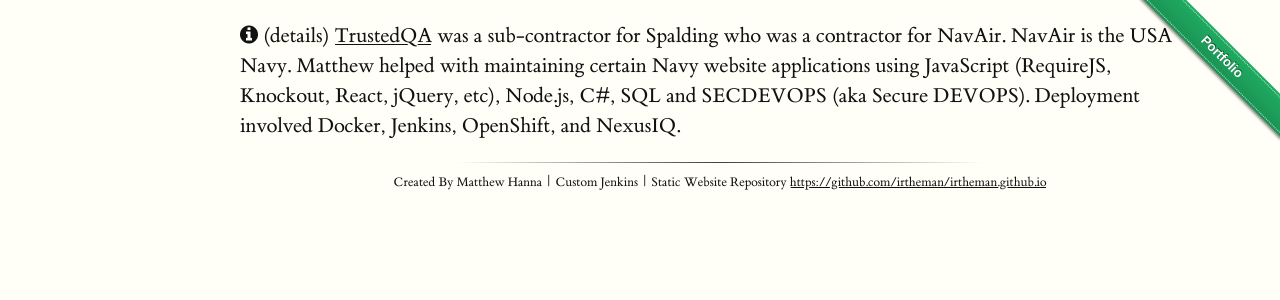
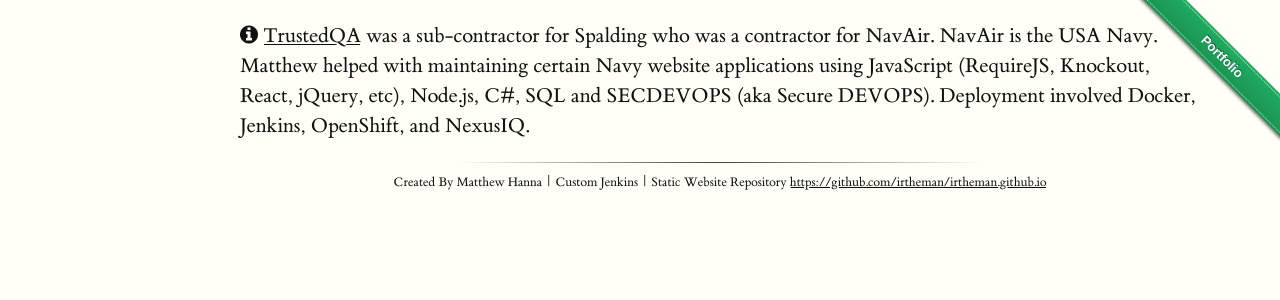
Before and after one commit to irtheman/irtheman.github.io, a Jekyll site: the page built from _posts/2019-04-29-TrustedQA.md, in a window 1280 px wide. Shown: the top 300 px of the page. Built offline with Jekyll 4.4.1, drawn with Linux system fonts in a browser that asks for light colours; our own code applies the rules of GitHub Pages for plain Markdown files.

Commit message:
Details correction

```diff
--- a/_posts/2019-04-29-TrustedQA.md
+++ b/_posts/2019-04-29-TrustedQA.md
@@ -6,5 +6,5 @@
 location: "Alexandria, VA"
 ---
 
-<a class="no-tufte-underline" href="/trustedqa/"><i class="fa fa-info-circle" aria-hidden="true"/> (details)</a> <a href="https://trustedqa.com" target="_blank">TrustedQA</a> was a sub-contractor for Spalding who was a contractor for NavAir. NavAir is the USA Navy. Matthew helped with maintaining certain Navy website applications using JavaScript (RequireJS, Knockout, React, jQuery,
+<a class="no-tufte-underline" href="/trustedqa/"><i class="fa fa-info-circle" aria-hidden="true"/></a> <a href="https://trustedqa.com" target="_blank">TrustedQA</a> was a sub-contractor for Spalding who was a contractor for NavAir. NavAir is the USA Navy. Matthew helped with maintaining certain Navy website applications using JavaScript (RequireJS, Knockout, React, jQuery,
 etc), Node.js, C#, SQL and SECDEVOPS (aka Secure DEVOPS). Deployment involved Docker, Jenkins, OpenShift, and NexusIQ.
```
Also changed, not shown: _posts/2019-04-28-Cherokee.md (+1 -1 lines).
